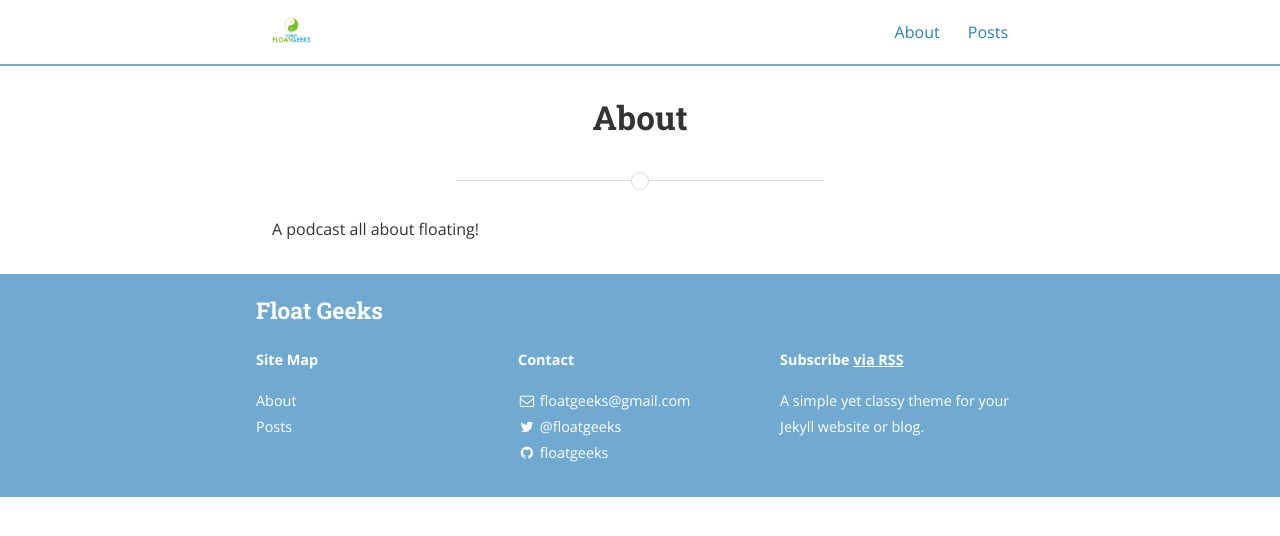
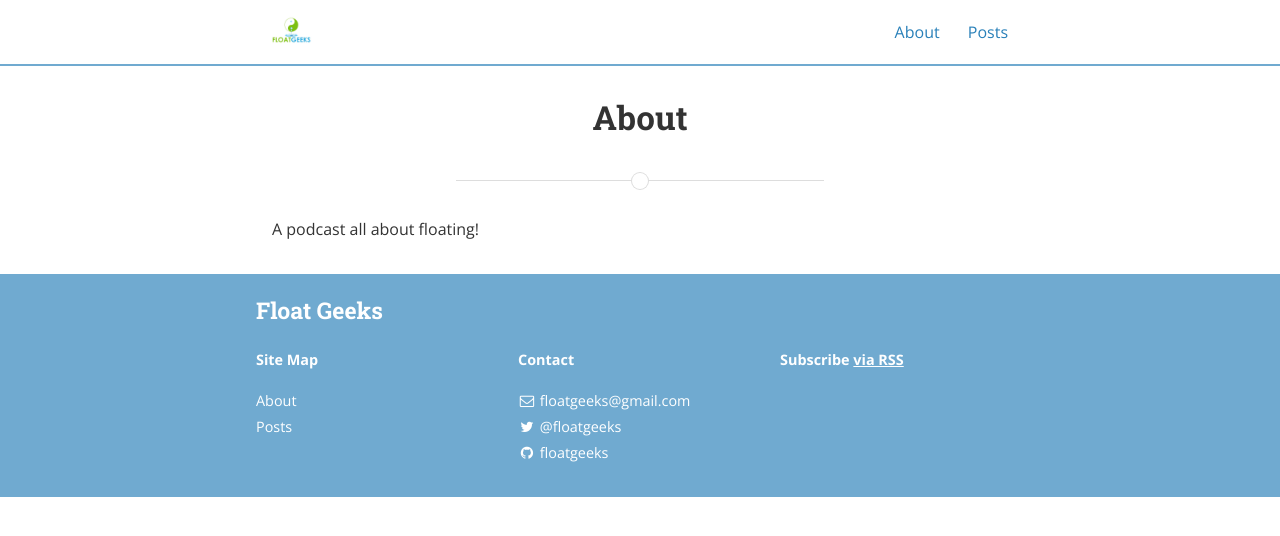
Before and after one commit to floatgeeks/floatgeeks.github.io, a Jekyll site: the page built from about.md, in a window 1280 px wide. Shown: the top 536 px of the page. Built offline with Jekyll 4.4.1, drawn with Linux system fonts in a browser that asks for light colours; nearby versions of some CDN libraries; a style sheet for code colours, icons or effects is not loaded.

Commit message:
removing footer message

```diff
--- a/_config.yml
+++ b/_config.yml
@@ -9,7 +9,7 @@ subtitle: "A podcast all about floating!"
 email: floatgeeks@gmail.com
 name: Float Geeks
 description: >
-  A simple yet classy theme for your Jekyll website or blog.
+
 baseurl: "/" # the subpath of your site, e.g. /blog/
 url: "http://floatgeeks.io" # the base hostname & protocol for your site
 cover: "images/FloatGeeks.jpg"
--- a/_upload-this/about/index.html
+++ b/_upload-this/about/index.html
@@ -7,8 +7,7 @@
   <meta name="viewport" content="width=device-width, initial-scale=1">
 
   <title>About</title>
-  <meta name="description" content="A simple yet classy theme for your Jekyll website or blog.
-">
+  <meta name="description" content="">
 
   <!-- External libraries -->
   <link rel="stylesheet" href="//maxcdn.bootstrapcdn.com/font-awesome/4.3.0/css/font-awesome.min.css">
@@ -194,8 +193,7 @@
 
     <div class="site-signature">
     	<p class="rss-subscribe text"><strong>Subscribe <a href="/feed.xml">via RSS</a></strong></p>
-      <p class="text">A simple yet classy theme for your Jekyll website or blog.
-</p>
+      <p class="text"></p>
     </div>
 
   </div>
--- a/_upload-this/episodes/2015/11/08/lets-talk-about-the-zen-float-tent.html
+++ b/_upload-this/episodes/2015/11/08/lets-talk-about-the-zen-float-tent.html
@@ -308,8 +308,7 @@
 
     <div class="site-signature">
     	<p class="rss-subscribe text"><strong>Subscribe <a href="/feed.xml">via RSS</a></strong></p>
-      <p class="text">A simple yet classy theme for your Jekyll website or blog.
-</p>
+      <p class="text"></p>
     </div>
 
   </div>
--- a/_upload-this/index.html
+++ b/_upload-this/index.html
@@ -7,8 +7,7 @@
   <meta name="viewport" content="width=device-width, initial-scale=1">
 
   <title>Float Geeks</title>
-  <meta name="description" content="A simple yet classy theme for your Jekyll website or blog.
-">
+  <meta name="description" content="">
 
   <!-- External libraries -->
   <link rel="stylesheet" href="//maxcdn.bootstrapcdn.com/font-awesome/4.3.0/css/font-awesome.min.css">
@@ -253,8 +252,7 @@
 
     <div class="site-signature">
     	<p class="rss-subscribe text"><strong>Subscribe <a href="/feed.xml">via RSS</a></strong></p>
-      <p class="text">A simple yet classy theme for your Jekyll website or blog.
-</p>
+      <p class="text"></p>
     </div>
 
   </div>
--- a/_upload-this/posts/index.html
+++ b/_upload-this/posts/index.html
@@ -7,8 +7,7 @@
   <meta name="viewport" content="width=device-width, initial-scale=1">
 
   <title>Posts</title>
-  <meta name="description" content="A simple yet classy theme for your Jekyll website or blog.
-">
+  <meta name="description" content="">
 
   <!-- External libraries -->
   <link rel="stylesheet" href="//maxcdn.bootstrapcdn.com/font-awesome/4.3.0/css/font-awesome.min.css">
@@ -210,8 +209,7 @@
 
     <div class="site-signature">
     	<p class="rss-subscribe text"><strong>Subscribe <a href="/feed.xml">via RSS</a></strong></p>
-      <p class="text">A simple yet classy theme for your Jekyll website or blog.
-</p>
+      <p class="text"></p>
     </div>
 
   </div>
```
Also changed, not shown: _upload-this/feed.xml (+3 -4 lines).
